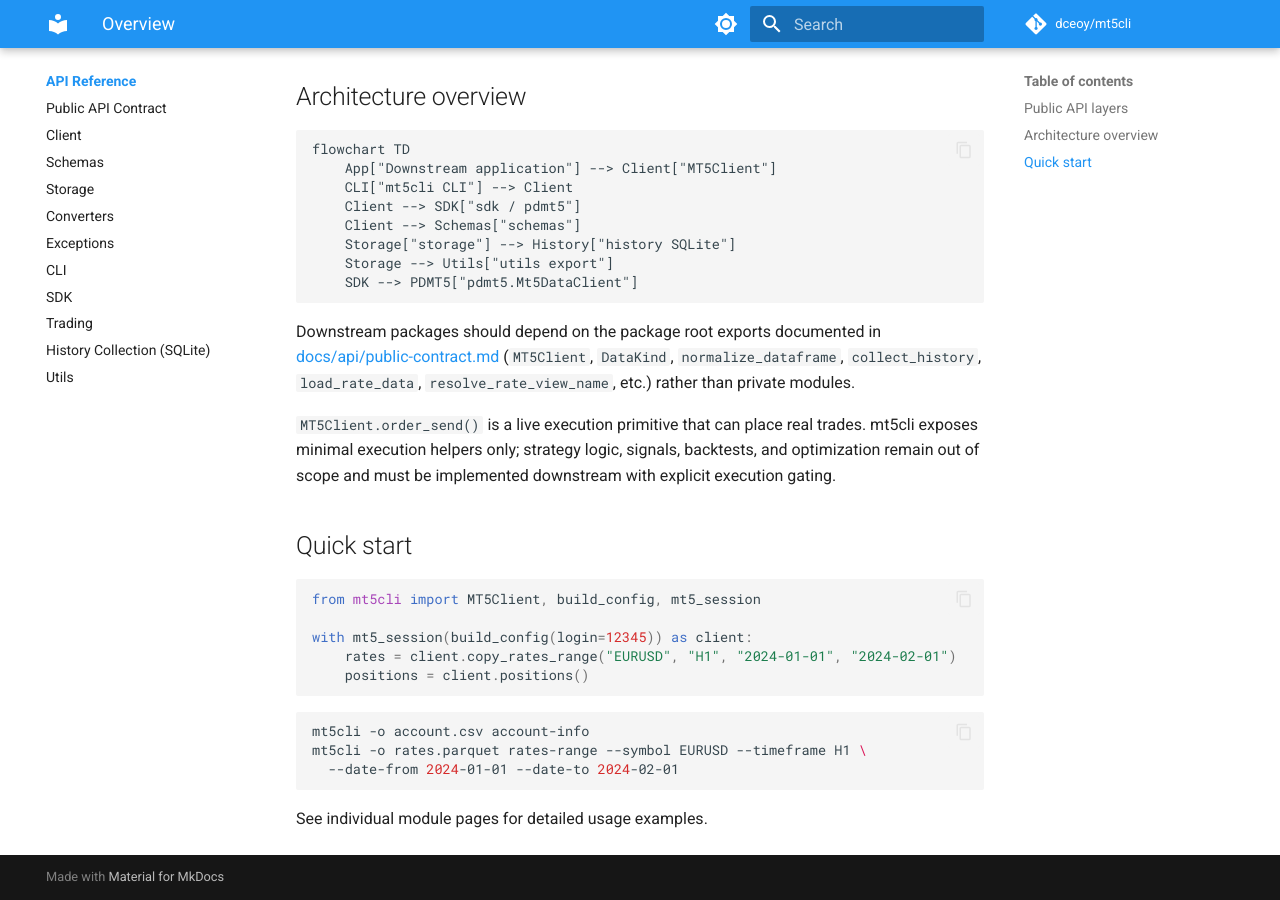
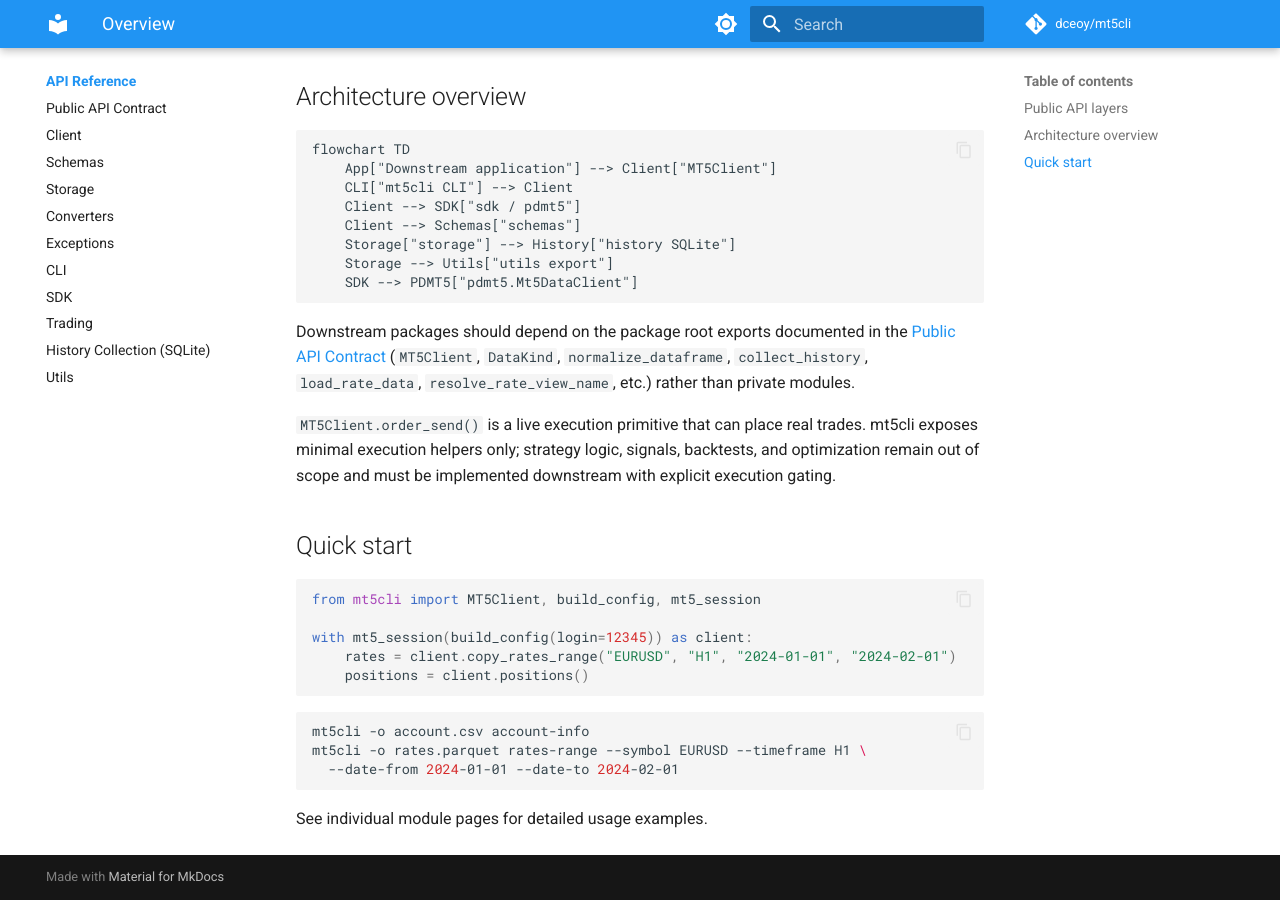
Before and after one commit to dceoy/mt5cli, an MkDocs documentation site: the page built from docs/api/index.md, in a window 1280 px wide and 900 px high, scrolled down 935 px. Built offline with MkDocs 1.6.1 and Material for MkDocs 9.7.7, drawn with Linux system fonts in a browser that asks for light colours; comment, search, counter and statistics services are not loaded.

Commit message:
docs: fix public-contract table and index link
Move the mt5_version note below the read-only MT5 data access table so all
five rows render as one valid Markdown table. Use a same-directory relative
link to public-contract.md from docs/api/index.md.

Co-authored-by: Daichi Narushima <dceoy@users.noreply.github.com>

````diff
--- a/docs/api/index.md
+++ b/docs/api/index.md
@@ -35,8 +35,8 @@ flowchart TD
     SDK --> PDMT5["pdmt5.Mt5DataClient"]
 ```
 
-Downstream packages should depend on the package root exports documented in
-[docs/api/public-contract.md](docs/api/public-contract.md) (`MT5Client`,
+Downstream packages should depend on the package root exports documented in the
+[Public API Contract](public-contract.md) (`MT5Client`,
 `DataKind`, `normalize_dataframe`, `collect_history`, `load_rate_data`,
 `resolve_rate_view_name`, etc.) rather than private modules.
 
````
Also changed, not shown: docs/api/public-contract.md (+7 -7 lines).
